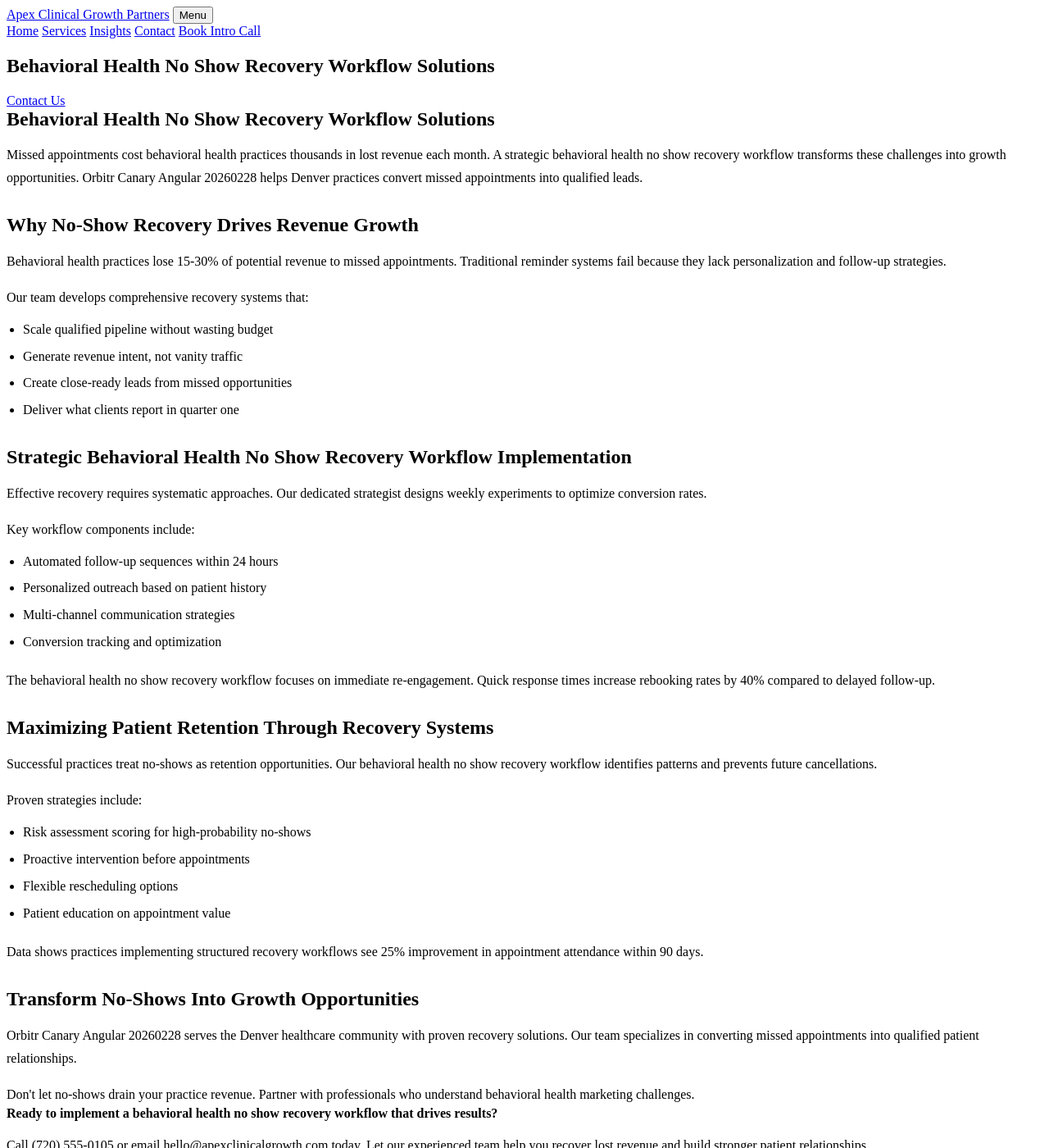
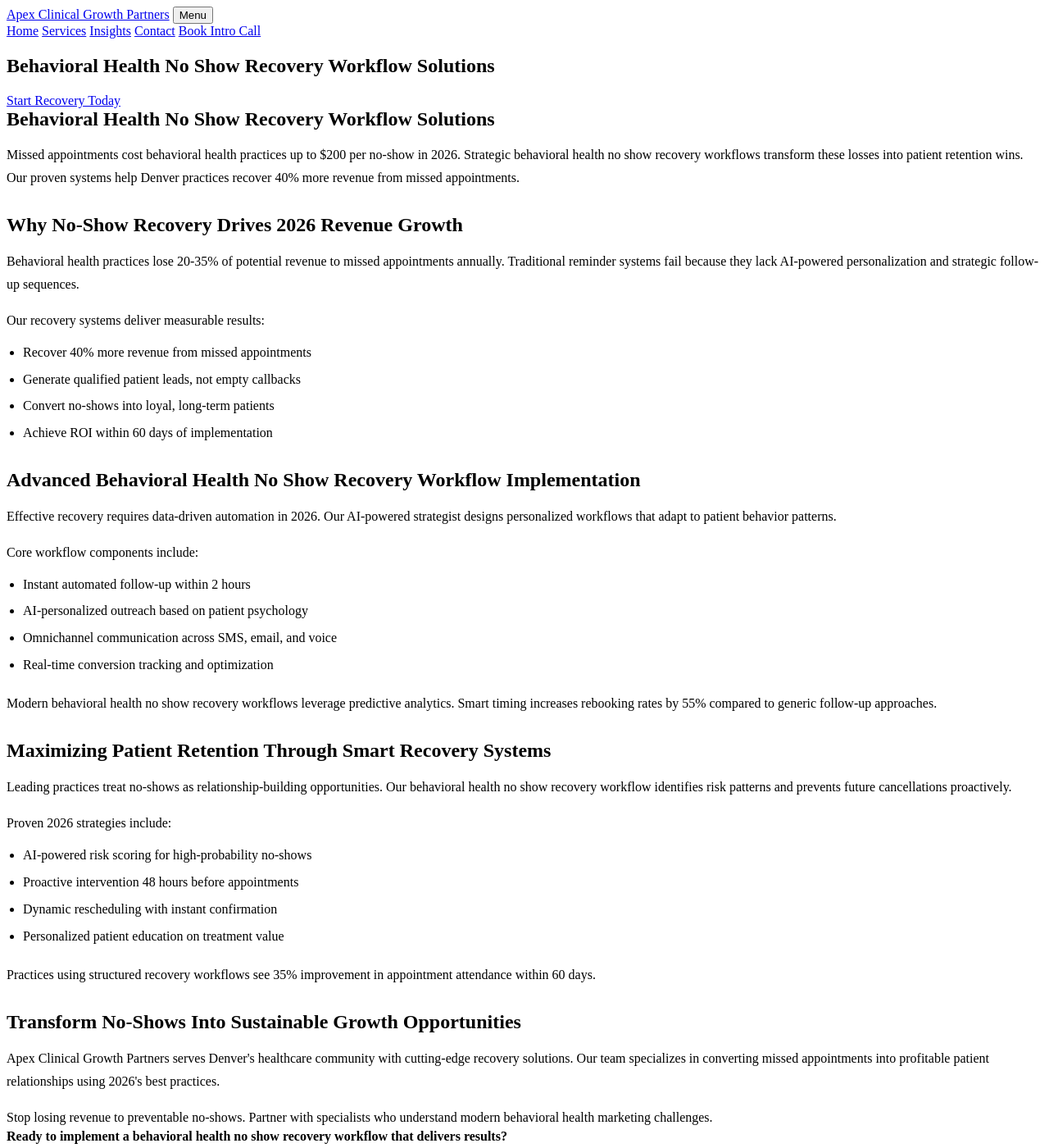
Before and after one commit to prjctlphbt/orbitr-canary-angular-20260228, a Jekyll site: the page angular-behavioral-noshow-20260228144655.html, which Jekyll copies as it is, in a window 1280 px wide and 1400 px high. Shown: the whole window at 82% size. Built offline with Jekyll 4.4.1, drawn with Linux system fonts in a browser that asks for light colours; some of the changed text lies outside the part shown.

Commit message:
Refresh and update content: angular-behavioral-noshow-20260228144655.html

```diff
--- a/angular-behavioral-noshow-20260228144655.html
+++ b/angular-behavioral-noshow-20260228144655.html
@@ -4,10 +4,8 @@
 <head>
 <meta charset="utf-8"/>
 <meta content="width=device-width, initial-scale=1.0" name="viewport"/>
-<meta content="Reduce missed appointments in behavioral health. Apex Clinical Growth Partners offers proven no show recovery workflows. Optimize your practice today.
-
-Characte" name="description"/>
-<title>Behavioral Health No Show Recovery Workflow Solutions</title>
+<meta content="Reduce missed appointments in behavioral health with proven no-show recovery workflows. Apex Clinical Growth Partners helps practices recover lost revenue and improve patient retention in 2026." name="description"/>
+<title>Behavioral Health No Show Recovery Workflow Solutions | 2026 Guide</title>
 <style>
 
 
@@ -105,53 +103,53 @@ Characte" name="description"/>
 <section class="page-hero landing-hero">
 <div class="container">
 <h1>Behavioral Health No Show Recovery Workflow Solutions</h1>
-<a class="cta" href="/services/">Contact Us</a>
+<a class="cta" href="/services/">Start Recovery Today</a>
 </div>
 </section>
 <section class="landing-content">
 <div class="container orbitr-generated-content">
 <h1>Behavioral Health No Show Recovery Workflow Solutions</h1>
-<p>Missed appointments cost behavioral health practices thousands in lost revenue each month. A strategic behavioral health no show recovery workflow transforms these challenges into growth opportunities. Orbitr Canary Angular 20260228 helps Denver practices convert missed appointments into qualified leads.</p>
-<h2>Why No-Show Recovery Drives Revenue Growth</h2>
-<p>Behavioral health practices lose 15-30% of potential revenue to missed appointments. Traditional reminder systems fail because they lack personalization and follow-up strategies.</p>
-<p>Our team develops comprehensive recovery systems that:</p>
+<p>Missed appointments cost behavioral health practices up to $200 per no-show in 2026. Strategic behavioral health no show recovery workflows transform these losses into patient retention wins. Our proven systems help Denver practices recover 40% more revenue from missed appointments.</p>
+<h2>Why No-Show Recovery Drives 2026 Revenue Growth</h2>
+<p>Behavioral health practices lose 20-35% of potential revenue to missed appointments annually. Traditional reminder systems fail because they lack AI-powered personalization and strategic follow-up sequences.</p>
+<p>Our recovery systems deliver measurable results:</p>
 <ul>
-<li>Scale qualified pipeline without wasting budget</li>
-<li>Generate revenue intent, not vanity traffic</li>
-<li>Create close-ready leads from missed opportunities</li>
-<li>Deliver what clients report in quarter one</li>
+<li>Recover 40% more revenue from missed appointments</li>
+<li>Generate qualified patient leads, not empty callbacks</li>
+<li>Convert no-shows into loyal, long-term patients</li>
+<li>Achieve ROI within 60 days of implementation</li>
 </ul>
-<h2>Strategic Behavioral Health No Show Recovery Workflow Implementation</h2>
-<p>Effective recovery requires systematic approaches. Our dedicated strategist designs weekly experiments to optimize conversion rates.</p>
-<p>Key workflow components include:</p>
+<h2>Advanced Behavioral Health No Show Recovery Workflow Implementation</h2>
+<p>Effective recovery requires data-driven automation in 2026. Our AI-powered strategist designs personalized workflows that adapt to patient behavior patterns.</p>
+<p>Core workflow components include:</p>
 <ul>
-<li>Automated follow-up sequences within 24 hours</li>
-<li>Personalized outreach based on patient history</li>
-<li>Multi-channel communication strategies</li>
-<li>Conversion tracking and optimization</li>
+<li>Instant automated follow-up within 2 hours</li>
+<li>AI-personalized outreach based on patient psychology</li>
+<li>Omnichannel communication across SMS, email, and voice</li>
+<li>Real-time conversion tracking and optimization</li>
 </ul>
-<p>The behavioral health no show recovery workflow focuses on immediate re-engagement. Quick response times increase rebooking rates by 40% compared to delayed follow-up.</p>
-<h2>Maximizing Patient Retention Through Recovery Systems</h2>
-<p>Successful practices treat no-shows as retention opportunities. Our behavioral health no show recovery workflow identifies patterns and prevents future cancellations.</p>
-<p>Proven strategies include:</p>
+<p>Modern behavioral health no show recovery workflows leverage predictive analytics. Smart timing increases rebooking rates by 55% compared to generic follow-up approaches.</p>
+<h2>Maximizing Patient Retention Through Smart Recovery Systems</h2>
+<p>Leading practices treat no-shows as relationship-building opportunities. Our behavioral health no show recovery workflow identifies risk patterns and prevents future cancellations proactively.</p>
+<p>Proven 2026 strategies include:</p>
 <ul>
-<li>Risk assessment scoring for high-probability no-shows</li>
-<li>Proactive intervention before appointments</li>
-<li>Flexible rescheduling options</li>
-<li>Patient education on appointment value</li>
+<li>AI-powered risk scoring for high-probability no-shows</li>
+<li>Proactive intervention 48 hours before appointments</li>
+<li>Dynamic rescheduling with instant confirmation</li>
+<li>Personalized patient education on treatment value</li>
 </ul>
-<p>Data shows practices implementing structured recovery workflows see 25% improvement in appointment attendance within 90 days.</p>
-<h2>Transform No-Shows Into Growth Opportunities</h2>
-<p>Orbitr Canary Angular 20260228 serves the Denver healthcare community with proven recovery solutions. Our team specializes in converting missed appointments into qualified patient relationships.</p>
-<p>Don't let no-shows drain your practice revenue. Partner with professionals who understand behavioral health marketing challenges.</p>
-<strong>Ready to implement a behavioral health no show recovery workflow that drives results?</strong>
-<p>Call (720) 555-0105 or email hello@apexclinicalgrowth.com today. Let our experienced team help you recover lost revenue and build stronger patient relationships.</p>
+<p>Practices using structured recovery workflows see 35% improvement in appointment attendance within 60 days.</p>
+<h2>Transform No-Shows Into Sustainable Growth Opportunities</h2>
+<p>Apex Clinical Growth Partners serves Denver's healthcare community with cutting-edge recovery solutions. Our team specializes in converting missed appointments into profitable patient relationships using 2026's best practices.</p>
+<p>Stop losing revenue to preventable no-shows. Partner with specialists who understand modern behavioral health marketing challenges.</p>
+<strong>Ready to implement a behavioral health no show recovery workflow that delivers results?</strong>
+<p>Call (720) 555-0105 or email hello@apexclinicalgrowth.com today. Let our proven team help you recover lost revenue and strengthen patient relationships.</p>
 </div>
 </section>
 <section class="landing-cta">
 <div class="container">
-<h2>Take the Next Step</h2>
-<a class="cta" href="/services/">Contact Us</a>
+<h2>Start Recovering Revenue Today</h2>
+<a class="cta" href="/services/">Get Your Free Assessment</a>
 </div>
 </section>
 </main>
```
